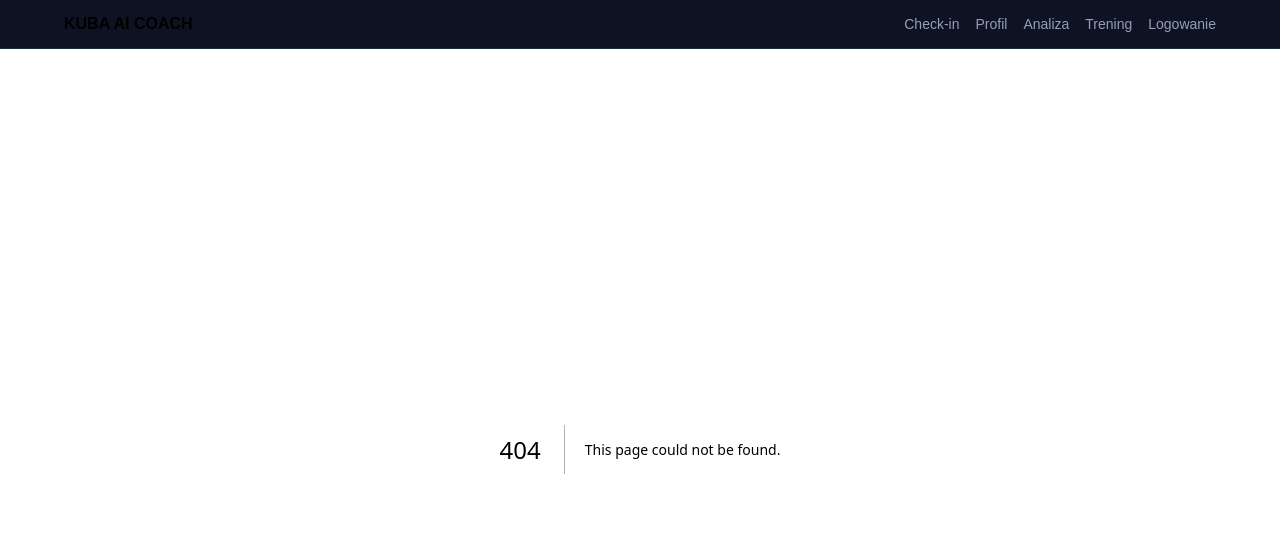
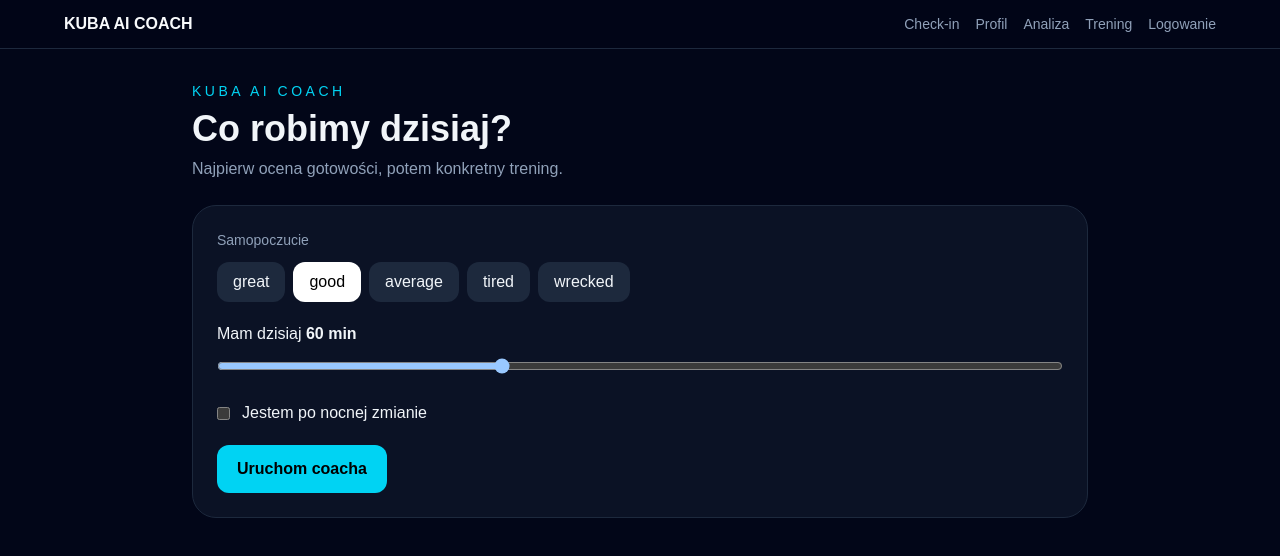
Before and after one commit to jakubszczypa-rgb/kuba-ai-cycling-coach, a Next.js app: page /today in a window 1280 px wide. Before the commit this address had no page. Shown: the top 556 px of the page. Built offline with nearby package versions, Linux system fonts and the light colour scheme.

Commit message:
Add daily coach flow

```diff
--- /dev/null
+++ b/app/today/page.tsx
@@ -0,0 +1,38 @@
+"use client";
+
+import { useState } from "react";
+import { coachToday } from "@/lib/coach/coach-today";
+
+export default function TodayCoachPage() {
+  const [feeling,setFeeling]=useState<"great"|"good"|"average"|"tired"|"wrecked">("good");
+  const [minutes,setMinutes]=useState(60);
+  const [nightShift,setNightShift]=useState(false);
+  const [result,setResult]=useState<ReturnType<typeof coachToday>|null>(null);
+
+  function runCoach() {
+    setResult(coachToday({ feeling, availableMinutes: minutes, nightShift, ftpW: 238 }));
+  }
+
+  return <main className="min-h-screen bg-slate-950 p-8 text-slate-100">
+    <div className="mx-auto max-w-4xl space-y-6">
+      <header>
+        <p className="text-sm uppercase tracking-[0.25em] text-cyan-400">KUBA AI COACH</p>
+        <h1 className="mt-2 text-4xl font-semibold">Co robimy dzisiaj?</h1>
+        <p className="mt-2 text-slate-400">Najpierw ocena gotowości, potem konkretny trening.</p>
+      </header>
+      <section className="rounded-3xl border border-slate-800 bg-slate-900/70 p-6 space-y-5">
+        <div><p className="mb-3 text-sm text-slate-400">Samopoczucie</p><div className="flex flex-wrap gap-2">{(["great","good","average","tired","wrecked"] as const).map(f=><button key={f} onClick={()=>setFeeling(f)} className={"rounded-xl px-4 py-2 " + (feeling===f ? "bg-white text-black" : "bg-slate-800")}>{f}</button>)}</div></div>
+        <label className="block">Mam dzisiaj <b>{minutes} min</b><input className="mt-3 w-full" type="range" min="0" max="180" step="15" value={minutes} onChange={e=>setMinutes(Number(e.target.value))}/></label>
+        <label className="flex items-center gap-3"><input type="checkbox" checked={nightShift} onChange={e=>setNightShift(e.target.checked)}/> Jestem po nocnej zmianie</label>
+        <button onClick={runCoach} className="rounded-xl bg-cyan-400 px-5 py-3 font-semibold text-black">Uruchom coacha</button>
+      </section>
+      {result && <section className="rounded-3xl border border-cyan-900 bg-slate-900/70 p-6">
+        <p className="text-sm uppercase tracking-wider text-cyan-400">DECYZJA</p>
+        <h2 className="mt-2 text-3xl font-bold">{result.decision} · {result.workoutType}</h2>
+        <p className="mt-2 text-slate-400">{result.durationMinutes} min · {result.intensity}</p>
+        <p className="mt-4 leading-7 text-slate-300">{result.reasoning}</p>
+        {result.workout && <div className="mt-6 space-y-3"><h3 className="text-xl font-semibold">{result.workout.title}</h3>{result.workout.steps.map((s,i)=><div key={i} className="grid gap-2 rounded-2xl border border-slate-800 bg-slate-950 p-4 sm:grid-cols-[1fr_90px_1fr]"><b>{s.name}</b><span>{s.durationMinutes} min</span><span className="text-cyan-300">{s.target}</span><p className="sm:col-span-3 text-sm text-slate-500">{s.purpose}</p></div>)}</div>}
+      </section>}
+    </div>
+  </main>;
+}
```
